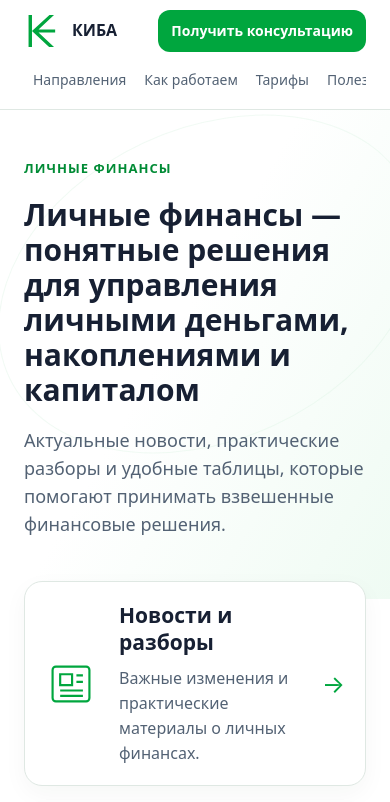
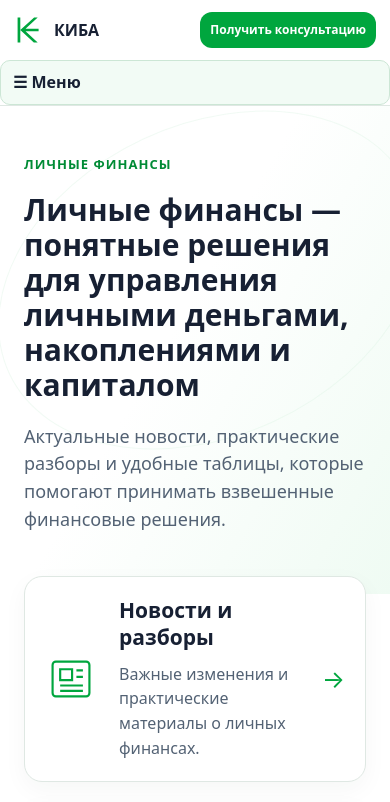
Before and after one commit to krest2006-afk/kiba-buh-site1, a plain HTML site: page finance.html in a window 390 px wide. Shown: the top 802 px of the page. Drawn offline with Linux system fonts and the light colour scheme.

Commit message:
Add mobile navigation menu with links to all pages

```diff
--- a/finance.html
+++ b/finance.html
@@ -33,10 +33,24 @@ header{background:#fff}.nav a{color:#536274}.nav a:hover,.nav a[aria-current]{co
 .site-header .site-cta{display:inline-flex;align-items:center;justify-content:center;flex-shrink:0;white-space:nowrap;padding:10px 13px;background:#00a63e;color:#fff;font-weight:800;font-size:14px;border-radius:12px;text-decoration:none}
 .site-header .site-cta:hover{background:#008b35}
 @media(max-width:1250px){.site-header .site-header-inner{flex-wrap:wrap;gap:8px 14px}.site-header .site-links{order:3;flex:1 1 100%;justify-content:flex-start;overflow-x:auto;scrollbar-width:thin}.site-header .site-links a{flex-shrink:0}}
+
+/* Accessible mobile navigation */
+.mobile-site-menu{display:none}
+@media(max-width:1250px){
+.mobile-site-menu{display:block;position:relative;flex-shrink:0;margin-left:auto;color:#172033}
+.mobile-site-menu summary{list-style:none;cursor:pointer;padding:9px 12px;border:1px solid #cce6d5;border-radius:10px;font-weight:700;background:#f2fbf5;white-space:nowrap}
+.mobile-site-menu summary::-webkit-details-marker{display:none}
+.mobile-site-menu nav{position:absolute;right:0;top:calc(100% + 8px);width:min(310px,calc(100vw - 30px));max-height:75vh;overflow-y:auto;background:#fff;border:1px solid #dfe8e3;border-radius:14px;box-shadow:0 14px 36px rgba(20,40,30,.16);padding:8px;z-index:100}
+.mobile-site-menu nav a{display:block;padding:12px 14px;color:#172033;text-decoration:none;border-radius:8px;font-size:15px}
+.mobile-site-menu nav a:hover{background:#effaf3;color:#008b35}
+.site-header .site-links,.nav .navlinks{display:none}
+.site-header .site-header-inner{flex-wrap:nowrap}
+}
+@media(max-width:520px){.site-header .site-cta,.nav .row>.btn.primary.small{font-size:12px;padding:9px 10px}.site-header .site-header-inner,.nav .row{gap:8px;padding-left:14px;padding-right:14px}.site-header .site-brand svg,.nav .brand svg{width:30px;height:30px}}
 </style>
 </head>
 <body>
-<header class="site-header"><div class="site-header-inner"><a class="site-brand" href="/" aria-label="На главную"><svg viewBox="0 0 100 100" xmlns="http://www.w3.org/2000/svg" aria-hidden="true"><path d="M12 8 V92 H21 V8 Z M21 50 L67 8 H79 L34 50 L79 92 H66 Z M28 46 H82 V54 H28 Z" fill="#00a63e"/></svg><span>КИБА</span></a><nav class="site-links" aria-label="Навигация"><a href="/#services">Направления</a><a href="/#how">Как работаем</a><a href="/#pricing">Тарифы</a><a href="/templates.html">Полезные материалы</a><a href="/news.html">Новости и разборы</a><a href="/finance.html">Личные финансы</a><a href="/#faq">FAQ</a><a href="/#contacts">Контакты</a></nav><a class="site-cta" href="/#lead">Получить консультацию</a></div></header>
+<header class="site-header"><div class="site-header-inner"><a class="site-brand" href="/" aria-label="На главную"><svg viewBox="0 0 100 100" xmlns="http://www.w3.org/2000/svg" aria-hidden="true"><path d="M12 8 V92 H21 V8 Z M21 50 L67 8 H79 L34 50 L79 92 H66 Z M28 46 H82 V54 H28 Z" fill="#00a63e"/></svg><span>КИБА</span></a><nav class="site-links" aria-label="Навигация"><a href="/#services">Направления</a><a href="/#how">Как работаем</a><a href="/#pricing">Тарифы</a><a href="/templates.html">Полезные материалы</a><a href="/news.html">Новости и разборы</a><a href="/finance.html">Личные финансы</a><a href="/#faq">FAQ</a><a href="/#contacts">Контакты</a></nav><a class="site-cta" href="/#lead">Получить консультацию</a></div><details class="mobile-site-menu"><summary aria-label="Открыть меню разделов">☰ Меню</summary><nav aria-label="Мобильная навигация"><a href="/">Главная</a><a href="/#services">Направления</a><a href="/#how">Как работаем</a><a href="/#pricing">Тарифы</a><a href="/templates.html">Полезные материалы</a><a href="/news.html">Новости и разборы</a><a href="/finance.html">Личные финансы</a><a href="/#faq">FAQ</a><a href="/#contacts">Контакты</a></nav></details></header>
 <main>
 <section class="hero"><div class="wrap inner"><div class="eyebrow">Личные финансы</div><h1>Личные финансы — понятные решения для управления личными деньгами, накоплениями и капиталом</h1><p class="intro">Актуальные новости, практические разборы и удобные таблицы, которые помогают принимать взвешенные финансовые решения.</p></div></section>
 <div class="wrap"><div class="tiles"><a class="tile" href="#news"><svg viewBox="0 0 48 48" fill="none" stroke="currentColor" stroke-width="2"><rect x="7" y="8" width="34" height="32" rx="3"/><path d="M14 15h11v10H14zM29 16h6M29 22h6M14 30h21M14 35h21"/></svg><div><h3>Новости и разборы</h3><p>Важные изменения и практические материалы о личных финансах.</p></div><span class="arrow" aria-hidden="true">→</span></a><a class="tile" href="#tables"><svg viewBox="0 0 48 48" fill="none" stroke="currentColor" stroke-width="2"><rect x="6" y="8" width="36" height="32" rx="3"/><path d="M6 19h36M6 30h36M18 8v32M30 8v32"/></svg><div><h3>Таблицы и шаблоны</h3><p>Инструменты для учета, планирования и достижения финансовых целей.</p></div><span class="arrow" aria-hidden="true">→</span></a></div></div>
```
